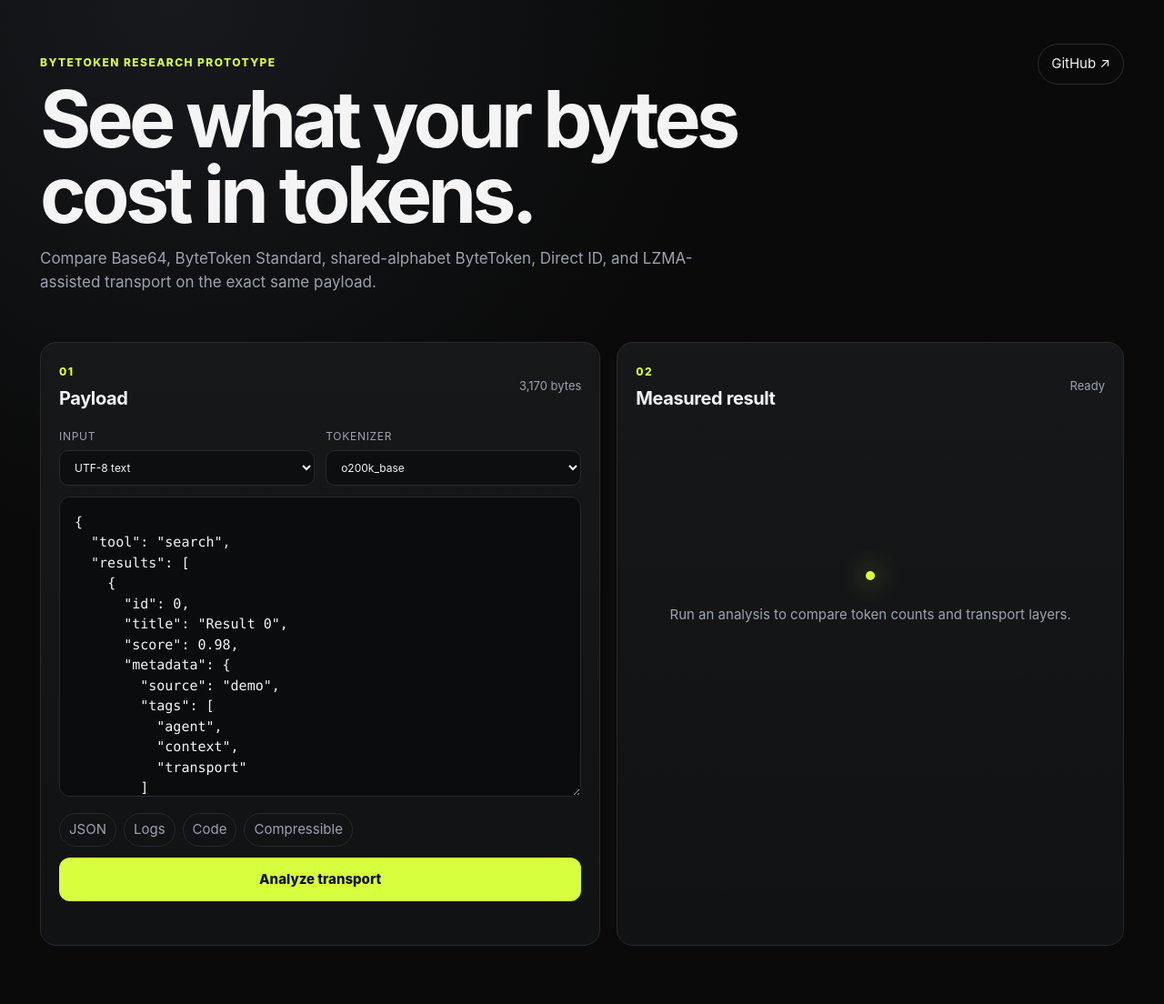
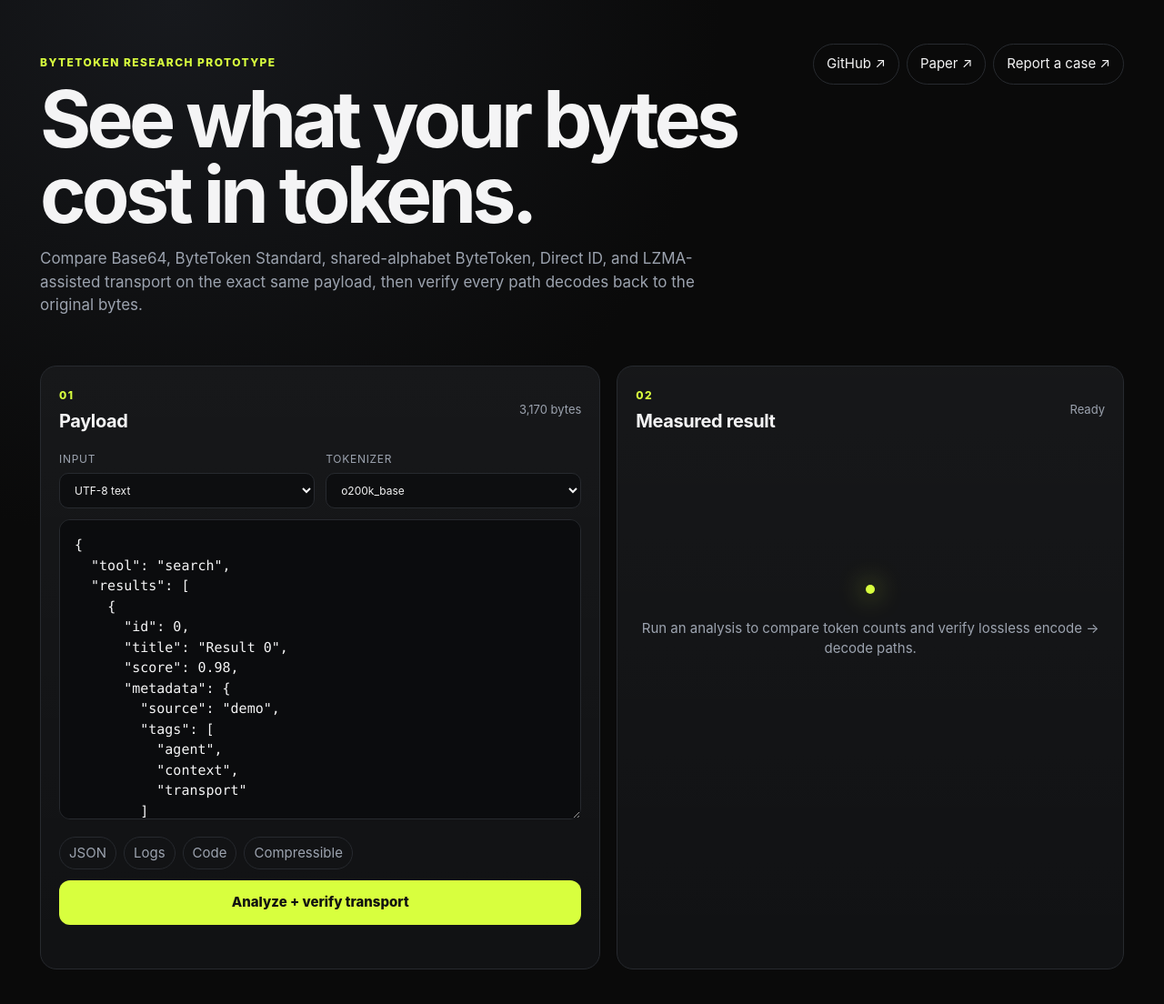
Before and after one commit to chandanpandeys/bytetoken, a plain HTML site: page playground/static/index.html in a window 1280 px wide. Shown: the whole page at 91% size. Drawn offline with Linux system fonts and the light colour scheme.

Commit message:
feat(playground): add research and feedback links

```diff
--- a/playground/static/index.html
+++ b/playground/static/index.html
@@ -4,7 +4,7 @@
   <meta charset="utf-8" />
   <meta name="viewport" content="width=device-width, initial-scale=1" />
   <title>ByteToken Playground</title>
-  <meta name="description" content="Measure ByteToken transport encodings against Base64 using real tokenizer counts." />
+  <meta name="description" content="Measure ByteToken transport encodings against Base64 using real tokenizer counts and verified lossless round trips." />
   <link rel="stylesheet" href="/static/styles.css" />
 </head>
 <body>
@@ -13,9 +13,13 @@
       <div>
         <p class="eyebrow">ByteToken research prototype</p>
         <h1>See what your bytes cost in tokens.</h1>
-        <p class="lede">Compare Base64, ByteToken Standard, shared-alphabet ByteToken, Direct ID, and LZMA-assisted transport on the exact same payload.</p>
+        <p class="lede">Compare Base64, ByteToken Standard, shared-alphabet ByteToken, Direct ID, and LZMA-assisted transport on the exact same payload, then verify every path decodes back to the original bytes.</p>
       </div>
-      <a class="github-link" href="https://github.com/chandanpandeys/bytetoken" target="_blank" rel="noreferrer">GitHub ↗</a>
+      <div class="hero-actions">
+        <a class="github-link" href="https://github.com/chandanpandeys/bytetoken" target="_blank" rel="noreferrer">GitHub ↗</a>
+        <a class="github-link" href="https://github.com/chandanpandeys/bytetoken/blob/main/paper/bytetoken_paper.md" target="_blank" rel="noreferrer">Paper ↗</a>
+        <a class="github-link" href="https://github.com/chandanpandeys/bytetoken/issues/new" target="_blank" rel="noreferrer">Report a case ↗</a>
+      </div>
     </header>
 
     <section class="workspace">
@@ -50,7 +54,7 @@
           <button data-example="code">Code</button>
           <button data-example="repeat">Compressible</button>
         </div>
-        <button id="analyzeButton" class="primary">Analyze transport</button>
+        <button id="analyzeButton" class="primary">Analyze + verify transport</button>
         <p id="error" class="error" role="alert"></p>
       </div>
 
@@ -61,7 +65,7 @@
         </div>
         <div id="summary" class="empty-state">
           <div class="pulse-dot"></div>
-          <p>Run an analysis to compare token counts and transport layers.</p>
+          <p>Run an analysis to compare token counts and verify lossless encode → decode paths.</p>
         </div>
       </div>
     </section>
@@ -69,7 +73,7 @@
     <section id="results" class="results hidden">
       <div class="section-heading">
         <div><span class="step">03</span><h2>Transport comparison</h2></div>
-        <p>Lower token count is better. Direct ID is shown separately because it is not text transport.</p>
+        <p>Lower token count is better. Direct ID is shown separately because it is not text transport. Every card includes a byte-for-byte round-trip check.</p>
       </div>
       <div id="cards" class="cards"></div>
 
```
